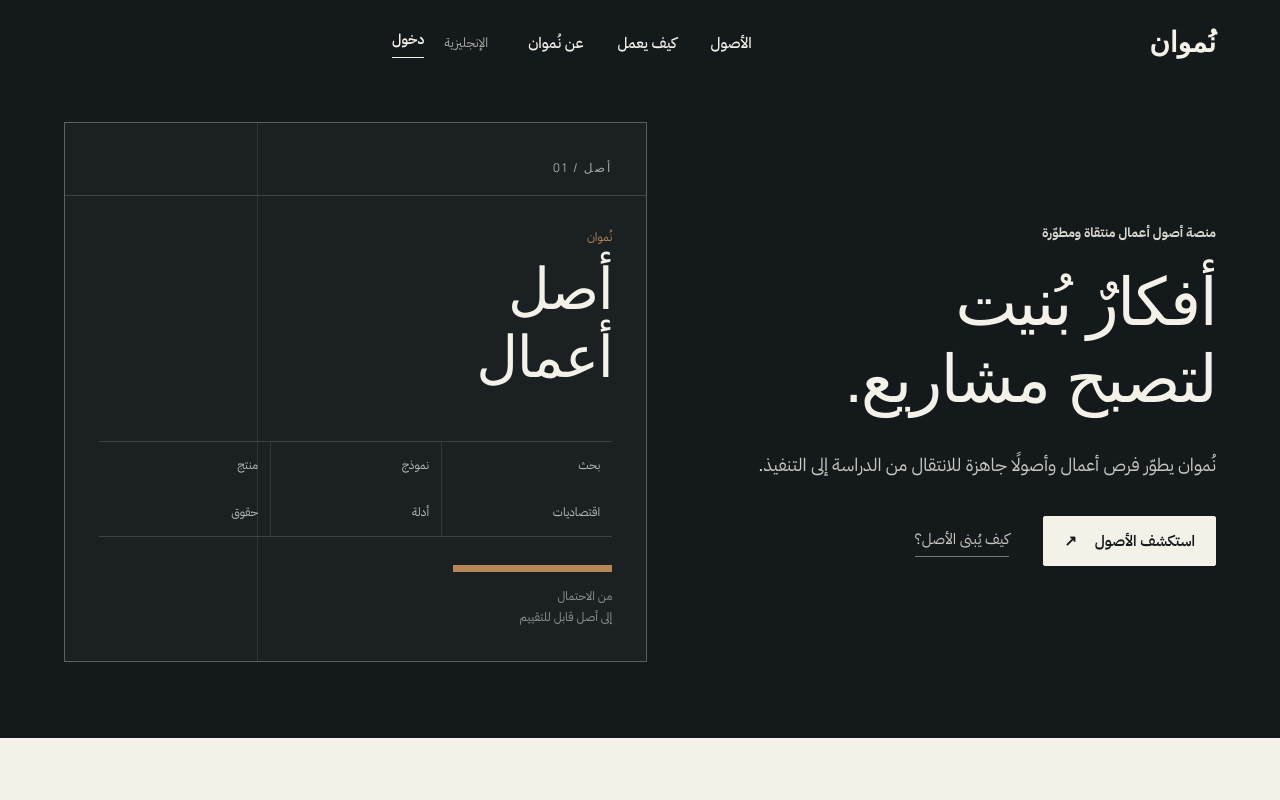
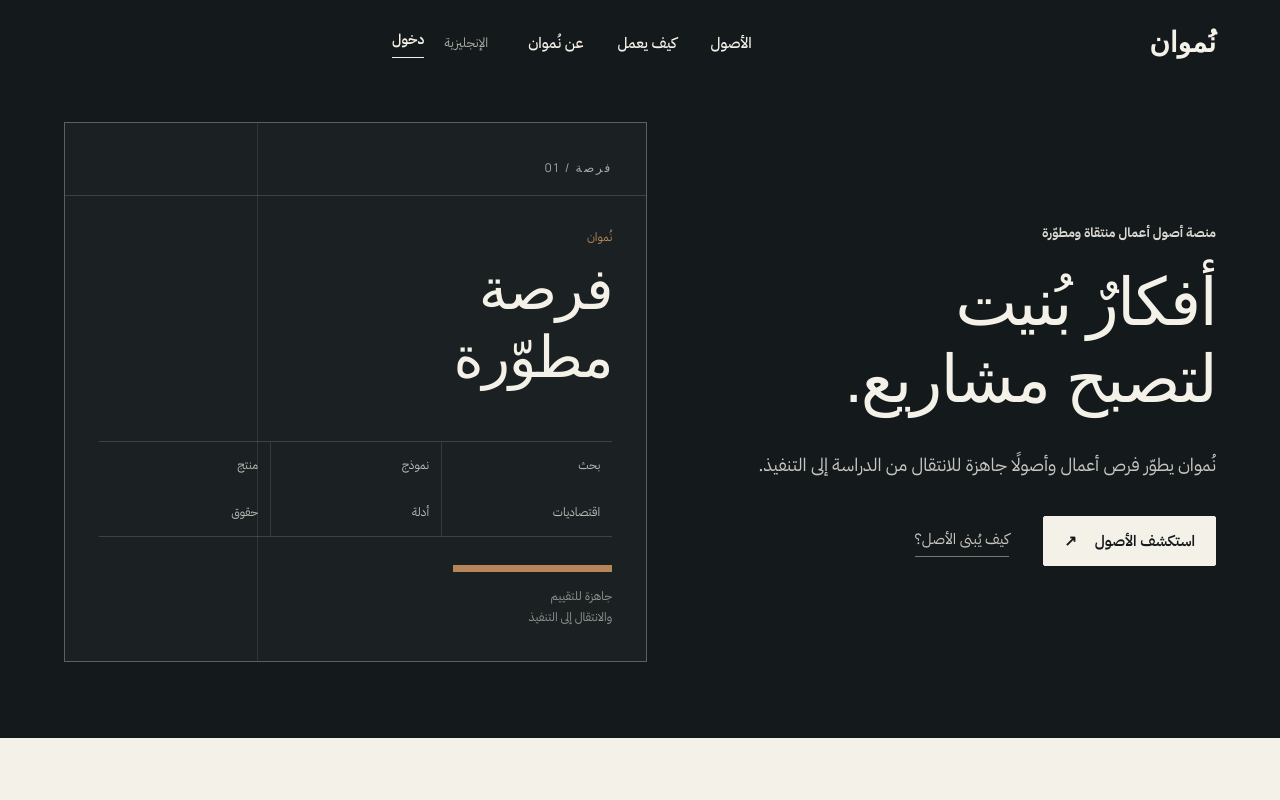
Before and after one commit to alalmaiesa-glitch/numwan, a Next.js app: page / in a window 1280 px wide. Shown: the top 800 px of the page. Built offline with nearby package versions, Linux system fonts and the light colour scheme; no server answers; a web font is replaced by a local one.

Commit message:
copy: clarify Arabic asset terminology

```diff
--- a/app/(workspace)/assets/[assetId]/page.tsx
+++ b/app/(workspace)/assets/[assetId]/page.tsx
@@ -17,7 +17,7 @@ export default async function AssetDetailPage({params}:{params:Promise<{assetId:
  return <>
  <header className="assetDetailHead"><div><span className="sectionKicker">{asset.asset_code||"أصل نُموان"}</span><h1>{asset.title}</h1><p>{asset.summary||"لم يُسجل وصف مختصر لهذا الأصل بعد."}</p></div><span className="assetDisclosure">{asset.disclosure_level}</span></header>
  <section className="assetInfoStrip"><div><span>الحالة</span><strong>{labelOf(assetStatusAr,asset.status)}</strong></div><div><span>الإفصاح</span><strong>{asset.disclosure_level}</strong></div><div><span>غرفة البيانات</span><strong>{documents?.length??0}</strong></div><div><span>الصفقات</span><strong>{deals?.length??0}</strong></div><div><span>آخر تحديث</span><strong>{new Date(asset.updated_at).toLocaleDateString("ar-SA")}</strong></div></section>
- <section className="assetDetailVisual"><span>{asset.asset_code||"أصل / نُموان"}</span><strong>أصل<br/>أعمال</strong><i/><small>منتقى / مطوّر / وصول منضبط</small></section>
+ <section className="assetDetailVisual"><span>{asset.asset_code||"أصل / نُموان"}</span><strong>أصل<br/>مطوّر</strong><i/><small>جاهز للتقييم / وصول منضبط</small></section>
  <section className="assetNarrative"><div className="assetNarrativeTitle"><span className="sectionKicker">ملف الأصل</span><h2>المعلومات المعتمدة في الإصدار الأول</h2></div><div className="assetNarrativeBody"><div className="narrativeRow"><span>01</span><div><h3>الملخص</h3><p>{asset.summary||"لم يُسجل ملخص لهذا الأصل بعد."}</p></div></div><div className="narrativeRow"><span>02</span><div><h3>الحالة الحالية</h3><p>{labelOf(assetStatusAr,asset.status)}</p></div></div><div className="narrativeRow"><span>03</span><div><h3>مستوى الإفصاح</h3><p>{asset.disclosure_level}</p></div></div></div></section>
  <section className="statusJourney"><span className="sectionKicker">دورة حياة الأصل</span><div className="statusTrack">{assetStages.map((stage,index)=><div className={`statusNode ${index<stageIndex?"done":""} ${index===stageIndex?"current":""}`} key={stage}><span>{String(index+1).padStart(2,"0")}</span><strong>{labelOf(assetStatusAr,stage)}</strong></div>)}</div></section>
  <section className="detailActionGrid"><Link href={`/assets/${asset.id}/data-room`}><span>غرفة البيانات</span><strong>المستندات والوصول</strong><p>{documents?.length??0} مستندات متاحة وفق صلاحياتك.</p><i>↗</i></Link><Link href="/deals"><span>الصفقات</span><strong>مسار الصفقات</strong><p>{deals?.length??0} صفقات مرتبطة ظاهرة لحسابك.</p><i>↗</i></Link></section>
--- a/app/page.tsx
+++ b/app/page.tsx
@@ -19,7 +19,7 @@ export default async function HomePage(){
   <section className="editorialHero"><PublicHeader signedIn={signedIn}/>
    <div className="editorialHeroGrid shellWide">
     <div className="editorialHeroCopy"><span className="sectionKicker light">منصة أصول أعمال منتقاة ومطوّرة</span><h1>أفكارٌ بُنيت<br/>لتصبح مشاريع.</h1><p>نُموان يطوّر فرص أعمال وأصولًا جاهزة للانتقال من الدراسة إلى التنفيذ.</p><div className="heroActions"><a className="editorialCta lightCta" href="#assets">استكشف الأصول <span>↗</span></a><a className="quietCta" href="#method">كيف يُبنى الأصل؟</a></div></div>
-    <div className="assetHeroVisual"><div className="visualIndex">أصل / 01</div><div className="visualTitle"><span>نُموان</span><strong>أصل<br/>أعمال</strong></div><div className="visualGrid"><span>بحث</span><span>نموذج</span><span>منتج</span><span>اقتصاديات</span><span>أدلة</span><span>حقوق</span></div><div className="visualRule"/><p>من الاحتمال<br/>إلى أصل قابل للتقييم</p></div>
+    <div className="assetHeroVisual"><div className="visualIndex">فرصة / 01</div><div className="visualTitle"><span>نُموان</span><strong>فرصة<br/>مطوّرة</strong></div><div className="visualGrid"><span>بحث</span><span>نموذج</span><span>منتج</span><span>اقتصاديات</span><span>أدلة</span><span>حقوق</span></div><div className="visualRule"/><p>جاهزة للتقييم<br/>والانتقال إلى التنفيذ</p></div>
    </div>
   </section>
   <section id="assets" className="portfolioSection shellWide"><div className="sectionHeading"><span className="sectionIndex">01</span><div><span className="sectionKicker">المحفظة</span><h2>أصول مختارة</h2><p>فرص دُرست وصُممت وطُوّرت لتبدأ من نقطة أبعد.</p></div></div><div className="portfolioHolding"><div className="holdingVisual"><span>منتقى</span><b>01—</b><i/><small>محفظة نُموان</small></div><div className="holdingCopy"><span className="microMeta">النشر العام</span><h3>المحفظة العامة تُعرض فقط بعد اعتماد الأصل للنشر.</h3><p>لا نستخدم بيانات تجريبية أو أصولًا مختلقة. عند اعتماد أول أصل للنشر سيظهر هنا بهذا الإيقاع التحريري، مع صورة وهوية مصغّرة وبياناته الأساسية.</p></div></div></section>
```
Also changed, not shown: 1 other file (tests, documents, lock files or other folders).
